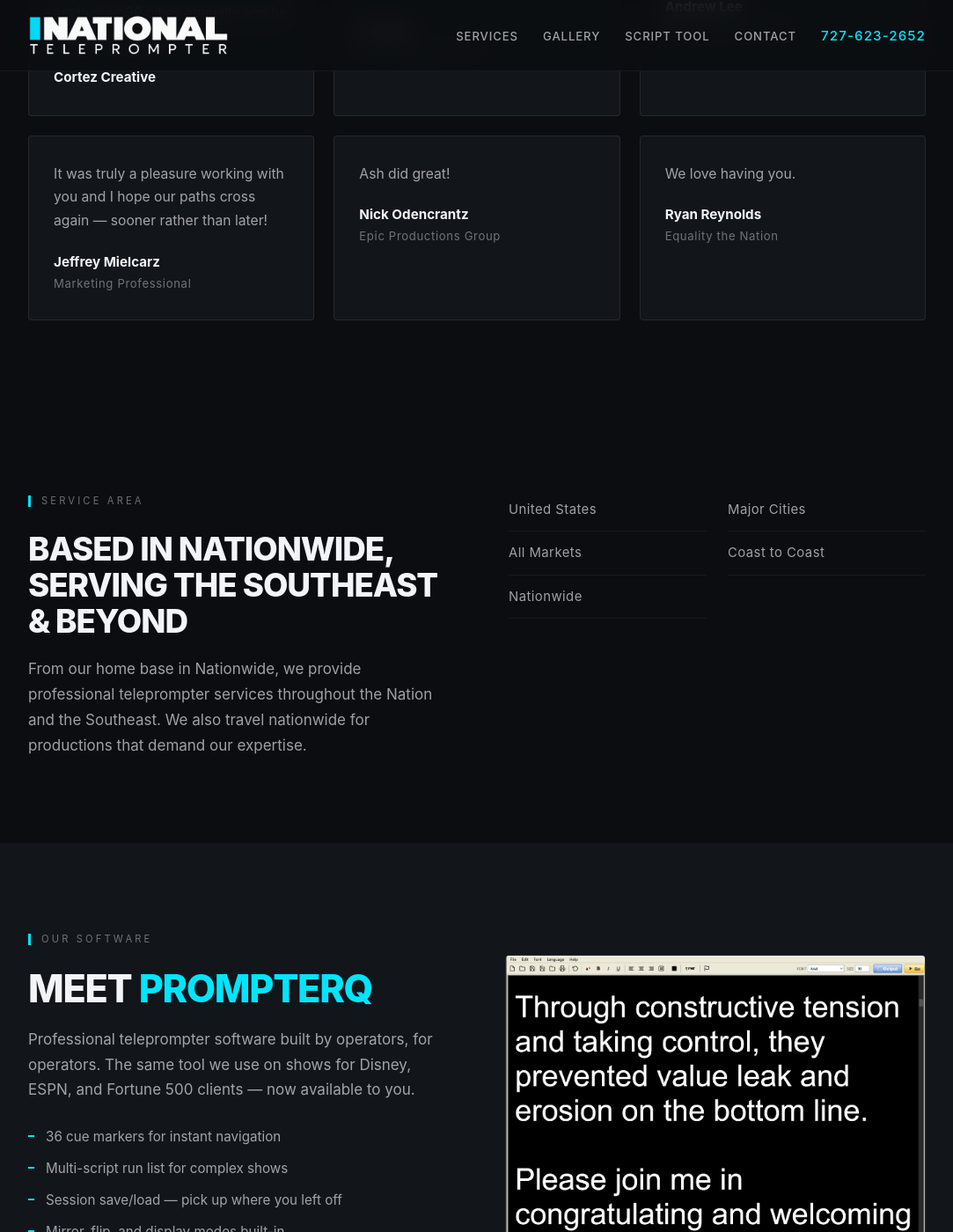
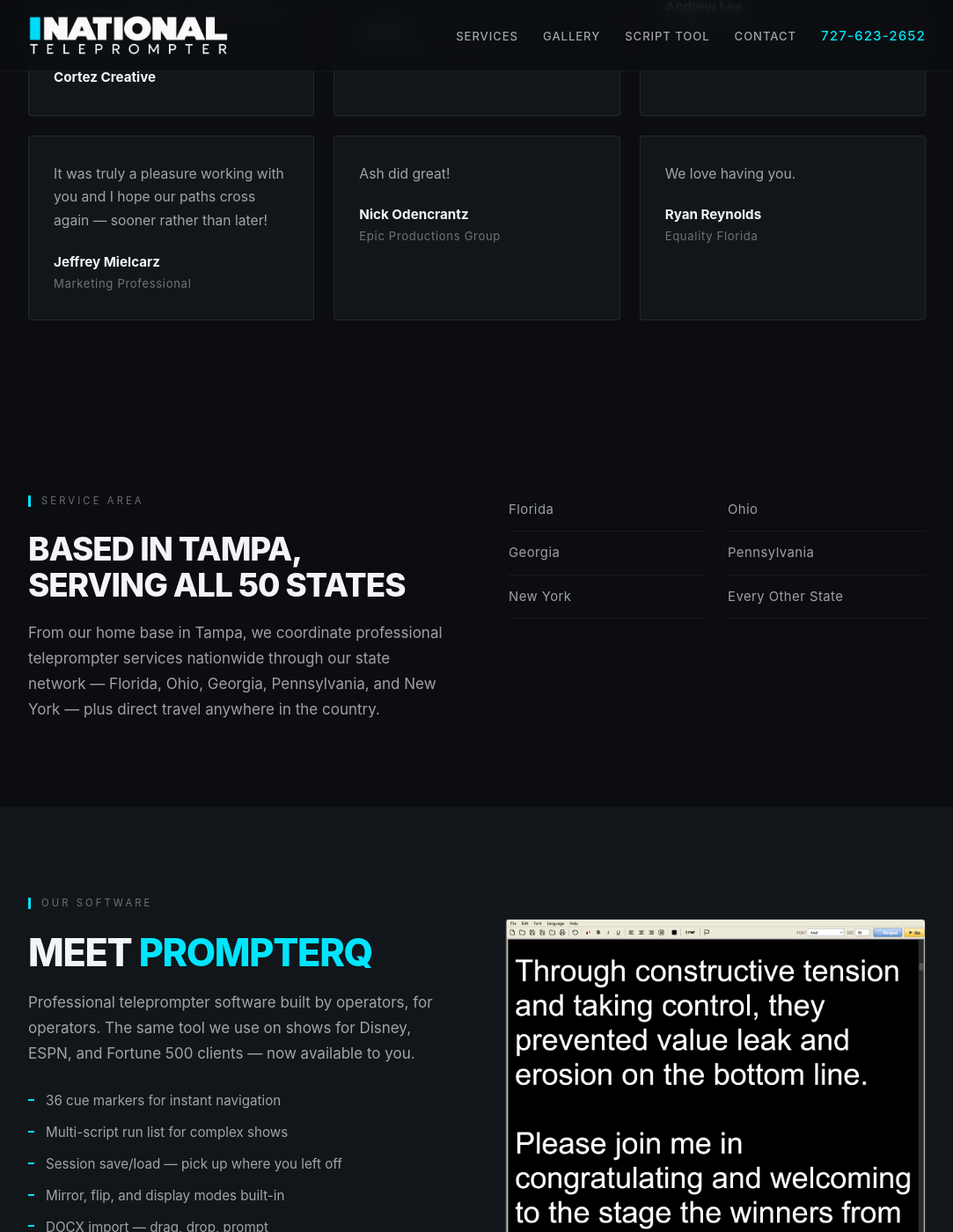
Before and after one commit to jasproj/nationalteleprompter, a Jekyll site: the page index.html, which Jekyll copies as it is, in a window 1280 px wide and 1400 px high, scrolled down 5621 px. Shown: the whole window at 88% size, without its empty margins (98-1181 px from the left). Built offline with Jekyll 4.4.1, drawn with Linux system fonts in a browser that asks for light colours; some of the changed text lies outside the part shown.

Commit message:
Revise SEO metadata and service area details
Updated the title and meta description for better SEO, reflecting specific service areas. Adjusted contact information and service area details to emphasize Tampa and all 50 states.

```diff
--- a/index.html
+++ b/index.html
@@ -3,8 +3,8 @@
 <head>
     <meta charset="UTF-8">
     <meta name="viewport" content="width=device-width, initial-scale=1.0">
-    <title>Teleprompter Services Nationwide & the Nation | National Teleprompter</title>
-    <meta name="description" content="Professional teleprompter services in Nationwide, Major Cities, All Markets, and throughout the Nation. Experienced teleprompter operators for live events, corporate video, broadcast TV, and political events since 1999.">
+    <title>Teleprompter Services Nationwide | National Teleprompter</title>
+    <meta name="description" content="Professional teleprompter services nationwide across our state network — Florida, Ohio, Georgia, Pennsylvania, and New York. Experienced teleprompter operators for live events, corporate video, broadcast TV, and political events since 1999.">
 
     <link rel="canonical" href="https://nationalteleprompter.com/">
 
@@ -25,8 +25,8 @@
     <meta name="theme-color" content="#0B0D10">
 
     <!-- Open Graph -->
-    <meta property="og:title" content="Teleprompter Services in Nationwide & the Nation">
-    <meta property="og:description" content="Professional teleprompter services in Nationwide, Major Cities, All Markets, and throughout the Nation. Experienced operators for live events, corporate video, and broadcast since 1999.">
+    <meta property="og:title" content="Teleprompter Services Nationwide | National Teleprompter">
+    <meta property="og:description" content="Professional teleprompter services nationwide across our state network — Florida, Ohio, Georgia, Pennsylvania, and New York. Experienced operators for live events, corporate video, and broadcast since 1999.">
     <meta property="og:type" content="website">
     <meta property="og:url" content="https://nationalteleprompter.com/">
     <meta property="og:image" content="https://nationalteleprompter.com/og-image.jpg">
@@ -38,7 +38,7 @@
         "@context": "https://schema.org",
         "@type": "LocalBusiness",
         "name": "National Teleprompter",
-        "description": "Professional teleprompter services in Nationwide and throughout the Nation for live events, video production, corporate communications, and broadcast television.",
+        "description": "Professional teleprompter services nationwide for live events, video production, corporate communications, and broadcast television.",
         "url": "https://nationalteleprompter.com",
         "logo": "https://nationalteleprompter.com/logo-header.png",
         "image": "https://nationalteleprompter.com/og-image.jpg",
@@ -46,8 +46,8 @@
         "email": "jason@floridateleprompter.com",
         "address": {
             "@type": "PostalAddress",
-            "streetAddress": "Tampa",
-            "addressLocality": "United States",
+            "streetAddress": "Temple Terrace",
+            "addressLocality": "Tampa",
             "addressRegion": "FL",
             "postalCode": "33617",
             "addressCountry": "US"
@@ -58,17 +58,13 @@
             "longitude": "-82.3894"
         },
         "areaServed": [
-            {"@type": "State", "name": "the Nation"},
-            {"@type": "City", "name": "United States"},
-            {"@type": "City", "name": "Major Cities"},
-            {"@type": "City", "name": "All Markets"},
-            {"@type": "City", "name": "Coast to Coast"}
+            {"@type": "Country", "name": "United States"}
         ],
         "foundingDate": "1999",
         "priceRange": "$$",
         "openingHours": "Mo-Su 00:00-23:59",
         "sameAs": [
-            "https://nationalteleprompter.com",
+            "https://floridateleprompter.com",
             "https://www.productionhub.com/profiles/details/177046"
         ]
     }
@@ -502,7 +498,7 @@
         <div class="wrap">
             <p class="hero-tagline">Powering Outstanding Performances</p>
             <h1>Professional Teleprompter Operators for Live Events, Broadcast & Corporate Video</h1>
-            <p class="hero-vp">25+ years. Broadcast-grade gear. Trusted on shows for Obama, Disney, ESPN, WWE, and Fortune 500 producers. Based in Nationwide, serving the Nation and nationwide.</p>
+            <p class="hero-vp">25+ years. Broadcast-grade gear. Trusted on shows for Obama, Disney, ESPN, WWE, and Fortune 500 producers. Based in Tampa, serving all 50 states.</p>
             <div class="hero-ctas">
                 <a href="#contact" class="btn btn-primary">Get a Quote</a>
                 <a href="tel:727-623-2652" class="btn btn-secondary">Call 727-623-2652</a>
@@ -708,7 +704,7 @@
                 <blockquote class="quote">
                     <p>We love having you.</p>
                     <div class="quote-by">Ryan Reynolds</div>
-                    <div class="quote-co">Equality the Nation</div>
+                    <div class="quote-co">Equality Florida</div>
                 </blockquote>
             </div>
         </div>
@@ -720,15 +716,16 @@
             <div class="cov-grid">
                 <div class="cov-text">
                     <span class="eyebrow">Service Area</span>
-                    <h3>Based in Nationwide,<br>Serving the Southeast & Beyond</h3>
-                    <p>From our home base in Nationwide, we provide professional teleprompter services throughout the Nation and the Southeast. We also travel nationwide for productions that demand our expertise.</p>
+                    <h3>Based in Tampa,<br>Serving All 50 States</h3>
+                    <p>From our home base in Tampa, we coordinate professional teleprompter services nationwide through our state network — Florida, Ohio, Georgia, Pennsylvania, and New York — plus direct travel anywhere in the country.</p>
                 </div>
                 <div class="cities">
-                    <div>United States</div>
-                    <div>Major Cities</div>
-                    <div>All Markets</div>
-                    <div>Coast to Coast</div>
-                    <div>Nationwide</div>
+                    <div>Florida</div>
+                    <div>Ohio</div>
+                    <div>Georgia</div>
+                    <div>Pennsylvania</div>
+                    <div>New York</div>
+                    <div>Every Other State</div>
                 </div>
             </div>
         </div>
@@ -771,7 +768,7 @@
                     <h2 class="sec-title">Lock In Your Show Date</h2>
                     <a href="tel:727-623-2652" class="phone-big">727-623-2652</a>
                     <p class="contact-meta">or email <a href="mailto:jason@floridateleprompter.com">jason@floridateleprompter.com</a></p>
-                    <p class="contact-loc">Based in Nationwide, the Nation • Serving the Southeast & Nationwide</p>
+                    <p class="contact-loc">Based in Tampa, Florida • Serving All 50 States</p>
                 </div>
                 <form class="contact-form" action="https://formspree.io/f/mdkqplqp" method="POST">
                     <p class="form-note">Same business day response. Last-minute events welcome.</p>
@@ -798,7 +795,7 @@
             <div class="foot-grid">
                 <div class="foot-brand">
                     <a href="/"><img src="/logo-header.png" alt="National Teleprompter" loading="lazy"></a>
-                    <p>Professional teleprompting services for productions of every scale. Based in Nationwide, serving the Southeast and beyond since 1999.</p>
+                    <p>Professional teleprompting services for productions of every scale. Coordinating a five-state network nationwide since 1999.</p>
                     <p class="foot-net">Part of the <a href="https://nationalteleprompter.com">National Teleprompter</a> Network</p>
                 </div>
                 <div class="foot-col">
@@ -836,10 +833,10 @@
             <div class="foot-compare">
                 <span class="eyebrow">Compare Your Options</span>
                 <div class="foot-compare-links">
-                    Pro vs DIY iPad
-                    Direct vs Production House
-                    With Operator vs Equipment Only
-                    Rent vs Buy
+                    <a href="/vs-diy-ipad-teleprompter.html">Pro vs DIY iPad</a>
+                    <a href="/vs-production-house-rental.html">Direct vs Production House</a>
+                    <a href="/vs-equipment-only-rental.html">With Operator vs Equipment Only</a>
+                    <a href="/vs-buying-teleprompter.html">Rent vs Buy</a>
                 </div>
             </div>
 
```
